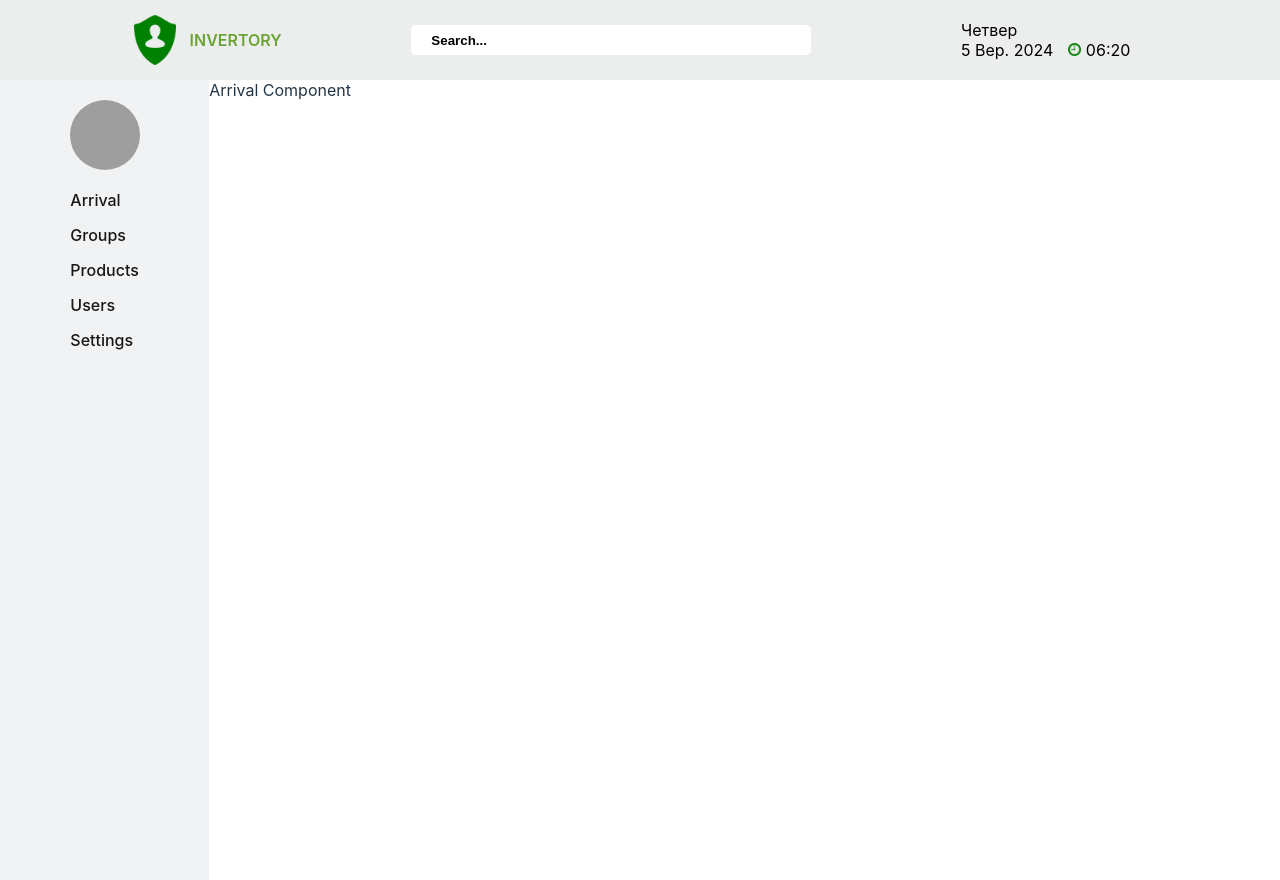
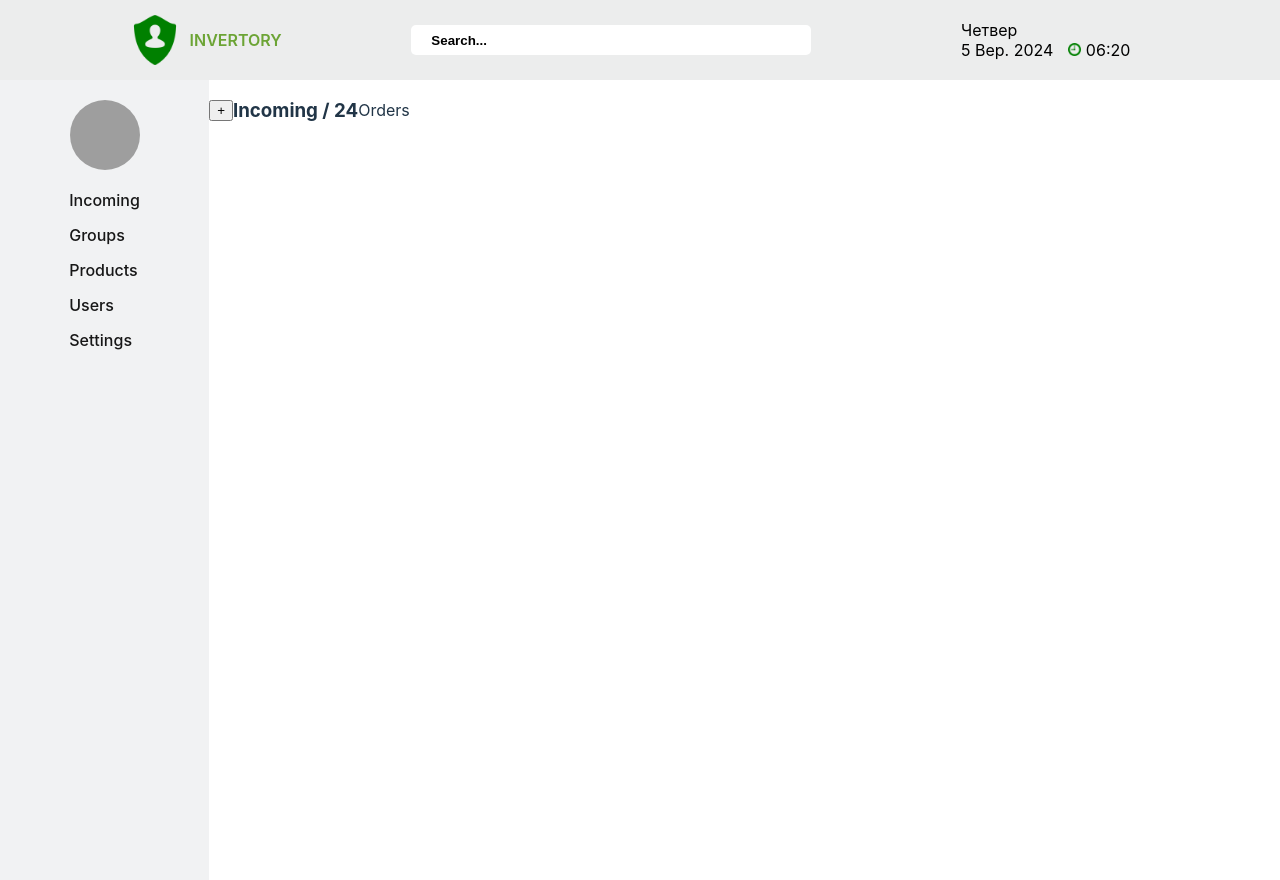
Before and after one commit to EuJinnLucaShow/spa-application-orders-products, a React (Vite) app: page / in a window 1280 px wide. Built offline with nearby package versions, Linux system fonts and the light colour scheme; grey boxes are pictures that could not be loaded.

Commit message:
created folder for component Orders

```diff
--- a/src/components/NavigationMenu/NavigationMenu.jsx
+++ b/src/components/NavigationMenu/NavigationMenu.jsx
@@ -3,21 +3,21 @@ import styles from "./NavigationMenu.module.css";
 import { useState, useEffect } from "react";
 import portret from "../../assets/portrait.jpg";
 
-import Arrival from "../../pages/Arrival/Arrival";
+import Incoming from "../../pages/Incoming/Incoming";
 import Groups from "../../pages/Groups/Groups";
 import Products from "../../pages/Products/Products";
 import Users from "../../pages/Users/Users";
 import Settings from "../../pages/Settings/Settings";
 
 const componentsMap = {
-  Arrival,
+  Incoming,
   Groups,
   Products,
   Users,
   Settings,
 };
 
-const navList = ["Arrival", "Groups", "Products", "Users", "Settings"];
+const navList = ["Incoming", "Groups", "Products", "Users", "Settings"];
 
 export default function NavigationMenu() {
   const location = useLocation();
--- /dev/null
+++ b/src/components/Orders/Orders.jsx
@@ -0,0 +1,7 @@
+export default function Orders() {
+  return (
+    <div>
+      <div>Orders</div>
+    </div>
+  );
+}
--- a/src/pages/Arrival/Arrival.jsx
+++ /dev/null
@@ -1,9 +0,0 @@
-import styles from "./Arrival.module.css";
-
-export default function Arrival() {
-  return (
-    <div className={styles.wrapper}>
-      <div>Arrival Component</div>
-    </div>
-  );
-}
--- /dev/null
+++ b/src/pages/Incoming/Incoming.jsx
@@ -0,0 +1,12 @@
+import styles from "./Incoming.module.css";
+import Orders from "../../components/Orders/Orders";
+
+export default function Incoming() {
+  return (
+    <div className={styles.wrapper}>
+      <button>+</button>
+      <h3>Incoming / 24</h3>
+      <Orders />
+    </div>
+  );
+}
```
Also changed, not shown: src/components/Orders/Orders.module.css (added), src/pages/Incoming/Incoming.module.css (renamed from src/pages/Arrival/Arrival.module.css).
